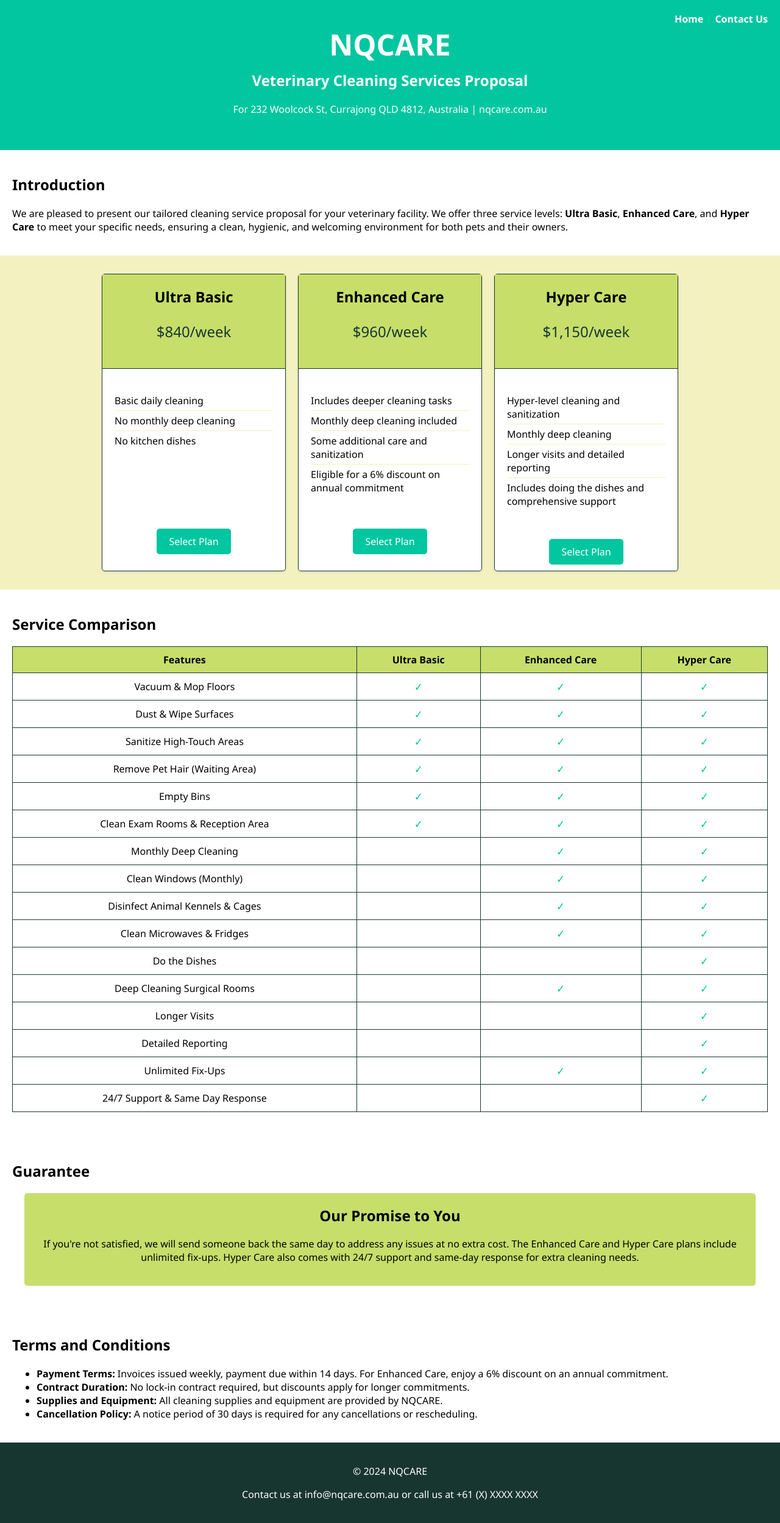
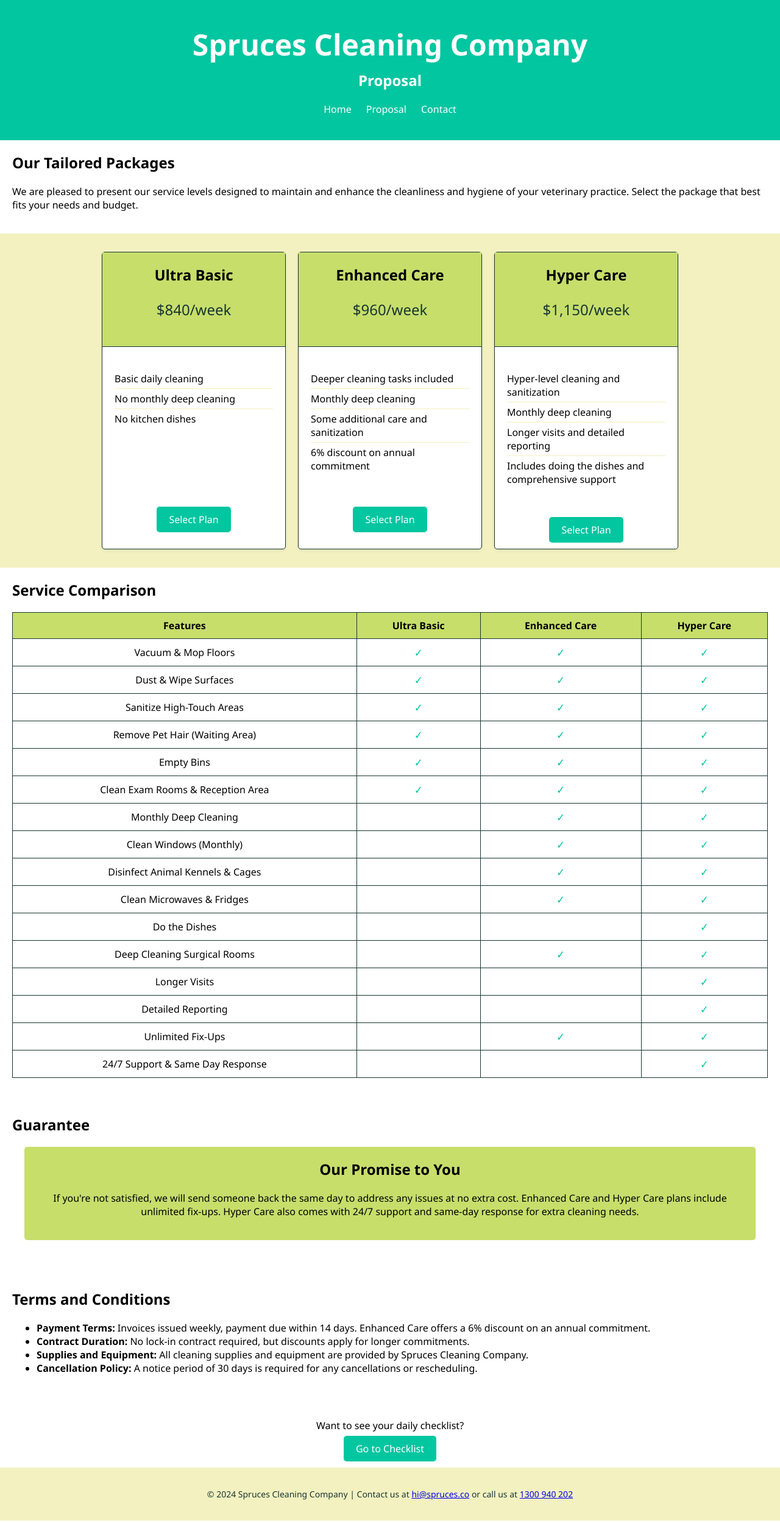
Before and after one commit to Leoplazai/nqcare, a plain HTML site: page proposal.html in a window 1280 px wide. Shown: the whole page at 61% size. Drawn offline with Linux system fonts and the light colour scheme.

Commit message:
Update proposal.html

```diff
--- a/proposal.html
+++ b/proposal.html
@@ -2,7 +2,7 @@
 <html lang="en">
 <head>
     <meta charset="UTF-8">
-    <title>NQCARE Veterinary Cleaning Services Proposal</title>
+    <title>Spruces Cleaning Company - Proposal</title>
     <meta name="viewport" content="width=device-width, initial-scale=1.0">
     <style>
         body {
@@ -12,13 +12,9 @@
             margin: 0;
             padding: 0;
         }
-        a {
-            text-decoration: none;
-            color: inherit;
-        }
         header {
             background-color: #01c6a0; /* Aqua */
-            color: #ffffff;
+            color: #ffffff; /* White */
             padding: 40px 20px;
             text-align: center;
             position: relative;
@@ -32,28 +28,23 @@
             font-size: 24px;
         }
         nav {
-            position: absolute;
-            top: 20px;
-            right: 20px;
+            margin-top: 15px;
         }
         nav a {
+            font-weight: 500;
             color: #ffffff;
-            margin-left: 15px;
-            font-weight: bold;
+            text-decoration: none;
+            margin: 0 10px;
+            font-size: 16px;
         }
-        @media (max-width: 768px) {
-            nav {
-                position: static;
-                margin-top: 10px;
-                text-align: center;
-            }
-            nav a {
-                display: inline-block;
-                margin: 0 10px;
-            }
+        nav a:hover {
+            text-decoration: underline;
         }
         .intro {
             padding: 20px;
+        }
+        .intro h2 {
+            margin-top: 0;
         }
         .pricing-table {
             display: flex;
@@ -63,7 +54,7 @@
             background-color: #f3f1c0; /* Lemon */
         }
         .plan {
-            background-color: #ffffff;
+            background-color: #ffffff; /* White */
             border: 1px solid #183630; /* Forest */
             border-radius: 5px;
             margin: 10px;
@@ -86,7 +77,7 @@
         }
         .plan-price {
             font-size: 24px;
-            color: #183630;
+            color: #183630; /* Forest */
         }
         .plan-features {
             list-style-type: none;
@@ -96,7 +87,7 @@
         }
         .plan-features li {
             padding: 5px 0;
-            border-bottom: 1px solid #f3f1c0;
+            border-bottom: 1px solid #f3f1c0; /* Lemon */
         }
         .plan-features li:last-child {
             border-bottom: none;
@@ -106,11 +97,12 @@
         }
         .plan-signup a {
             text-decoration: none;
-            color: #ffffff;
-            background-color: #01c6a0;
+            color: #ffffff; /* White */
+            background-color: #01c6a0; /* Aqua */
             padding: 10px 20px;
             border-radius: 5px;
         }
+
         .comparison-table {
             width: 100%;
             border-collapse: collapse;
@@ -118,20 +110,20 @@
             overflow-x: auto;
         }
         .comparison-table th, .comparison-table td {
-            border: 1px solid #183630;
+            border: 1px solid #183630; /* Forest */
             padding: 10px;
             text-align: center;
         }
         .comparison-table th {
-            background-color: #c7de6b;
+            background-color: #c7de6b; /* Lime */
         }
         .checkmark {
-            color: #01c6a0;
+            color: #01c6a0; /* Aqua */
             font-weight: bold;
             font-size: 18px;
         }
         .guarantee {
-            background-color: #c7de6b;
+            background-color: #c7de6b; /* Lime */
             padding: 20px;
             text-align: center;
             margin: 20px;
@@ -147,12 +139,31 @@
             list-style-type: disc;
             padding-left: 40px;
         }
-        footer {
-            background-color: #183630;
-            color: #ffffff;
+        .cta-section {
             text-align: center;
             padding: 20px;
         }
+        .cta-button {
+            background-color: #01c6a0;
+            color: #ffffff;
+            padding: 10px 20px;
+            border: none;
+            border-radius: 5px;
+            cursor: pointer;
+            font-size: 16px;
+            text-decoration: none;
+        }
+        .cta-button:hover {
+            background-color: #0f241e;
+        }
+        footer {
+            background-color: #f3f1c0; /* Lemon */
+            color: #183630; /* Forest */
+            text-align: center;
+            padding: 20px;
+            font-size: 14px;
+        }
+
         @media (max-width: 600px) {
             header h1 {
                 font-size: 32px;
@@ -163,27 +174,24 @@
             .plan {
                 max-width: 100%;
             }
-            .plan-features {
-                min-height: auto;
-            }
         }
     </style>
 </head>
 <body>
 
 <header>
-    <h1>NQCARE</h1>
-    <h2>Veterinary Cleaning Services Proposal</h2>
-    <p>For 232 Woolcock St, Currajong QLD 4812, Australia | <a href="https://nqcare.com.au" style="color:#ffffff;">nqcare.com.au</a></p>
+    <h1>Spruces Cleaning Company</h1>
+    <h2>Proposal</h2>
     <nav>
-        <a href="#home">Home</a>
-        <a href="#contact">Contact Us</a>
+        <a href="index.html">Home</a>
+        <a href="proposal.html">Proposal</a>
+        <a href="#contact">Contact</a>
     </nav>
 </header>
 
-<div class="intro" id="home">
-    <h2>Introduction</h2>
-    <p>We are pleased to present our tailored cleaning service proposal for your veterinary facility. We offer three service levels: <strong>Ultra Basic</strong>, <strong>Enhanced Care</strong>, and <strong>Hyper Care</strong> to meet your specific needs, ensuring a clean, hygienic, and welcoming environment for both pets and their owners.</p>
+<div class="intro">
+    <h2>Our Tailored Packages</h2>
+    <p>We are pleased to present our service levels designed to maintain and enhance the cleanliness and hygiene of your veterinary practice. Select the package that best fits your needs and budget.</p>
 </div>
 
 <div class="pricing-table">
@@ -210,10 +218,10 @@
             <p class="plan-price">$960/week</p>
         </div>
         <ul class="plan-features">
-            <li>Includes deeper cleaning tasks</li>
-            <li>Monthly deep cleaning included</li>
+            <li>Deeper cleaning tasks included</li>
+            <li>Monthly deep cleaning</li>
             <li>Some additional care and sanitization</li>
-            <li>Eligible for a 6% discount on annual commitment</li>
+            <li>6% discount on annual commitment</li>
         </ul>
         <div class="plan-signup">
             <a href="https://form.typeform.com/to/EjeSVTHX#facility_type=EnhancedCare">Select Plan</a>
@@ -350,23 +358,27 @@
     <h2>Guarantee</h2>
     <div class="guarantee">
         <h2>Our Promise to You</h2>
-        <p>If you're not satisfied, we will send someone back the same day to address any issues at no extra cost. The Enhanced Care and Hyper Care plans include unlimited fix-ups. Hyper Care also comes with 24/7 support and same-day response for extra cleaning needs.</p>
+        <p>If you're not satisfied, we will send someone back the same day to address any issues at no extra cost. Enhanced Care and Hyper Care plans include unlimited fix-ups. Hyper Care also comes with 24/7 support and same-day response for extra cleaning needs.</p>
     </div>
 </div>
 
 <div class="terms">
     <h2>Terms and Conditions</h2>
     <ul>
-        <li><strong>Payment Terms:</strong> Invoices issued weekly, payment due within 14 days. For Enhanced Care, enjoy a 6% discount on an annual commitment.</li>
+        <li><strong>Payment Terms:</strong> Invoices issued weekly, payment due within 14 days. Enhanced Care offers a 6% discount on an annual commitment.</li>
         <li><strong>Contract Duration:</strong> No lock-in contract required, but discounts apply for longer commitments.</li>
-        <li><strong>Supplies and Equipment:</strong> All cleaning supplies and equipment are provided by NQCARE.</li>
+        <li><strong>Supplies and Equipment:</strong> All cleaning supplies and equipment are provided by Spruces Cleaning Company.</li>
         <li><strong>Cancellation Policy:</strong> A notice period of 30 days is required for any cancellations or rescheduling.</li>
     </ul>
 </div>
 
+<div class="cta-section">
+    <p>Want to see your daily checklist?</p>
+    <a href="checklist.html" class="cta-button">Go to Checklist</a>
+</div>
+
 <footer id="contact">
-    <p>&copy; 2024 NQCARE</p>
-    <p>Contact us at <a href="mailto:info@nqcare.com.au" style="color:#ffffff;">info@nqcare.com.au</a> or call us at <a href="tel:+61xxxxxxxxx" style="color:#ffffff;">+61 (X) XXXX XXXX</a></p>
+    <p>© 2024 Spruces Cleaning Company | Contact us at <a href="mailto:hi@spruces.co">hi@spruces.co</a> or call us at <a href="tel:1300940202">1300 940 202</a></p>
 </footer>
 
 </body>
```
